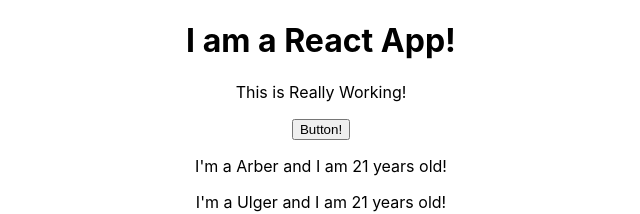
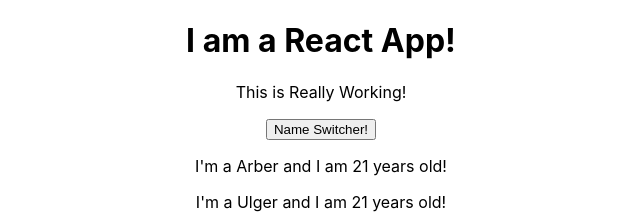
Before and after one commit to ArberGjonaj/React_Throwback_Learning, a React (Create React App) app: page / in a window 1280 px wide. Shown: the top 214 px of the page, without its empty margins (319-959 px from the left). Built offline with nearby package versions, Linux system fonts and the light colour scheme.

Commit message:
Handling Events with Methods

```diff
--- a/src/App.js
+++ b/src/App.js
@@ -9,12 +9,15 @@
       {name:'Elidor',age:21}
     ]
   }
+  nameSwitchHandler=()=>{
+    console.log("was clicked!")
+  }
   render(){
   return (
     <div className="App">
      <h1>I am a React App!</h1>
      <p>This is Really Working!</p>
-     <button>Button!</button>
+     <button onClick={this.nameSwitchHandler}>Name Switcher!</button>
      <Person name={this.state.person[0].name} age={this.state.person[0].age}/>
      <Person name={this.state.person[1].name} age={this.state.person[1].age}> I work at FedEx</Person>
      <Person name={this.state.person[2].name} age={this.state.person[2].age}/>
```
